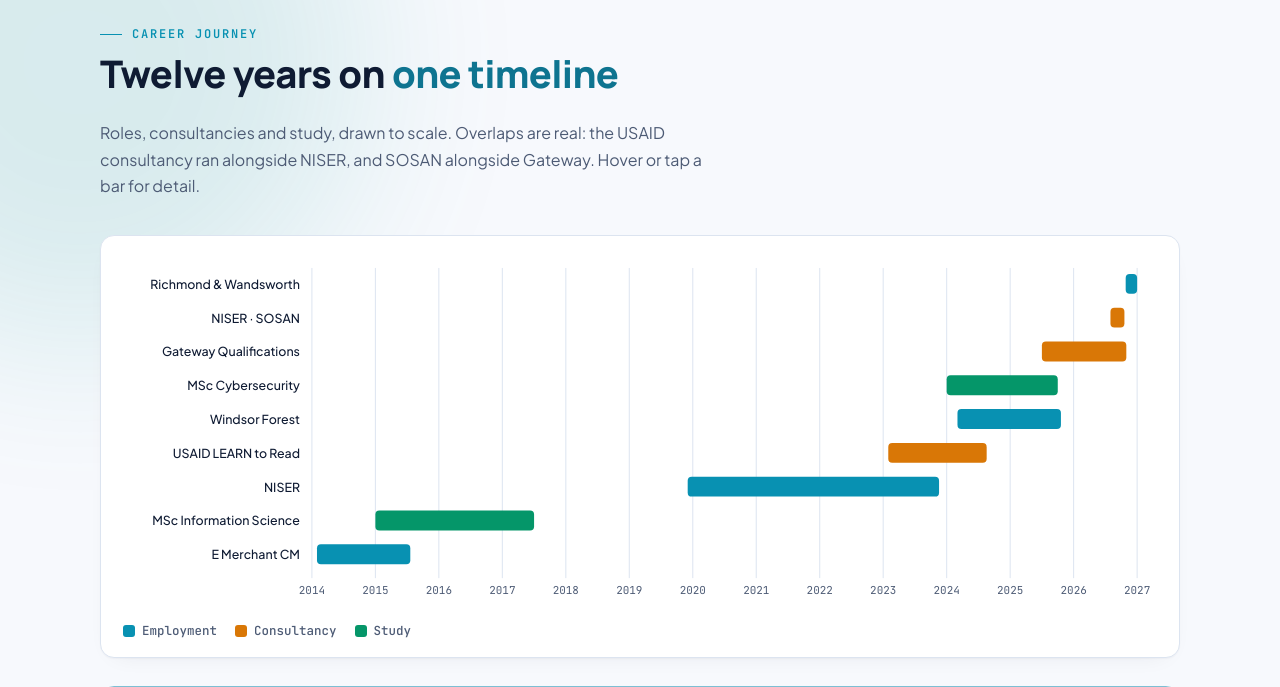
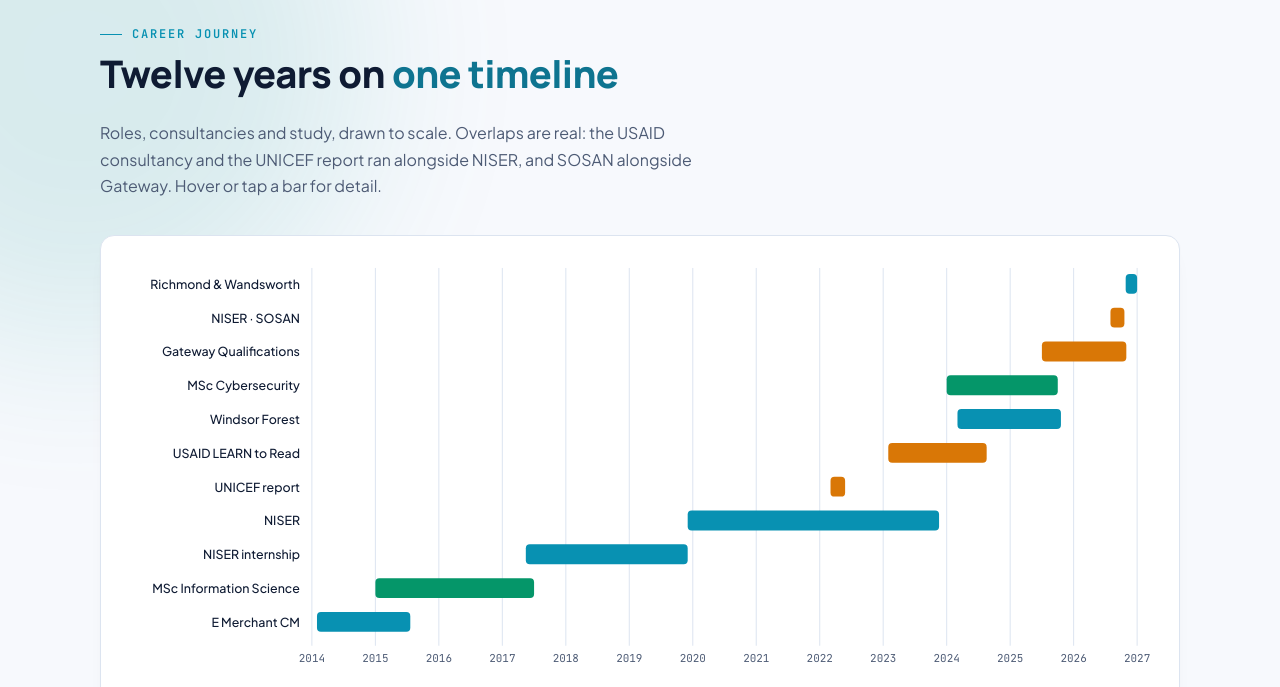
Before and after one commit to OladayoBello/oladayobello, a plain HTML site: page index.html in a window 1280 px wide. Shown: the part 3060-3747 px from the top of the page. Drawn offline with Linux system fonts and the light colour scheme; animation ran at ten frames a second.

Commit message:
Add UNICEF report and NISER internship to career timeline
Updated the description of the career journey section to include the UNICEF report and added NISER internship details.

```diff
--- a/index.html
+++ b/index.html
@@ -654,7 +654,7 @@ h3,.job .t,.stage h3,.sk h3,.cert h3{font-family:var(--body);font-weight:700;let
   <div class="wrap">
     <div class="sec-head rv">
       <div><div class="eyebrow">Career journey</div><h2>Twelve years on <span class="grad">one timeline</span></h2></div>
-      <p>Roles, consultancies and study, drawn to scale. Overlaps are real: the USAID consultancy ran alongside NISER, and SOSAN alongside Gateway. Hover or tap a bar for detail.</p>
+      <p>Roles, consultancies and study, drawn to scale. Overlaps are real: the USAID consultancy and the UNICEF report ran alongside NISER, and SOSAN alongside Gateway. Hover or tap a bar for detail.</p>
     </div>
     <div class="card rv">
       <div class="gantt" id="gantt"></div>
@@ -1015,7 +1015,9 @@ const rows=[
  ['MSc Cybersecurity','Buckinghamshire New University',2024.0,2025.75,'edu','2024 to 2025, Distinction'],
  ['Windsor Forest','Exams Administrator',2024.17,2025.8,'job','Mar 2024 to Oct 2025'],
  ['USAID LEARN to Read','Data Manager (Consultant)',2023.08,2024.63,'con','Feb 2023 to Aug 2024'],
+ ['UNICEF report','Infographics and layout, Monetary Child Poverty in Nigeria',2022.17,2022.4,'con','Mar to May 2022, published May 2022'],
  ['NISER','Data Analyst and Analytics Manager',2019.92,2023.88,'job','Dec 2019 to Nov 2023'],
+ ['NISER internship','Research intern, data analysis',2017.37,2019.92,'job','May 2017 to Nov 2019'],
  ['MSc Information Science','University of Ibadan',2015.0,2017.5,'edu','2015 to 2017, Distinction'],
  ['E Merchant CM','Database Administrator',2014.08,2015.55,'job','Feb 2014 to Jul 2015']];
 const tip=document.createElement('div');tip.className='tip';tip.hidden=true;document.body.appendChild(tip);
```
